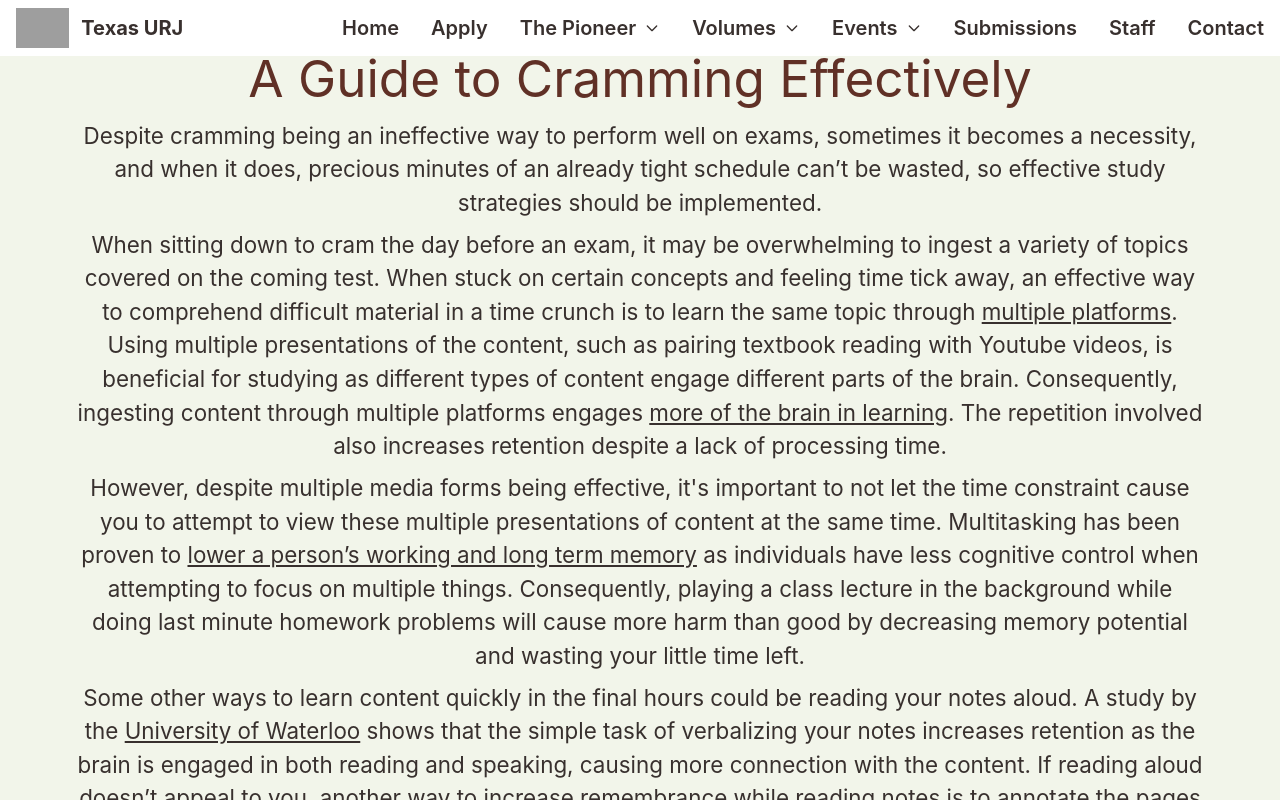
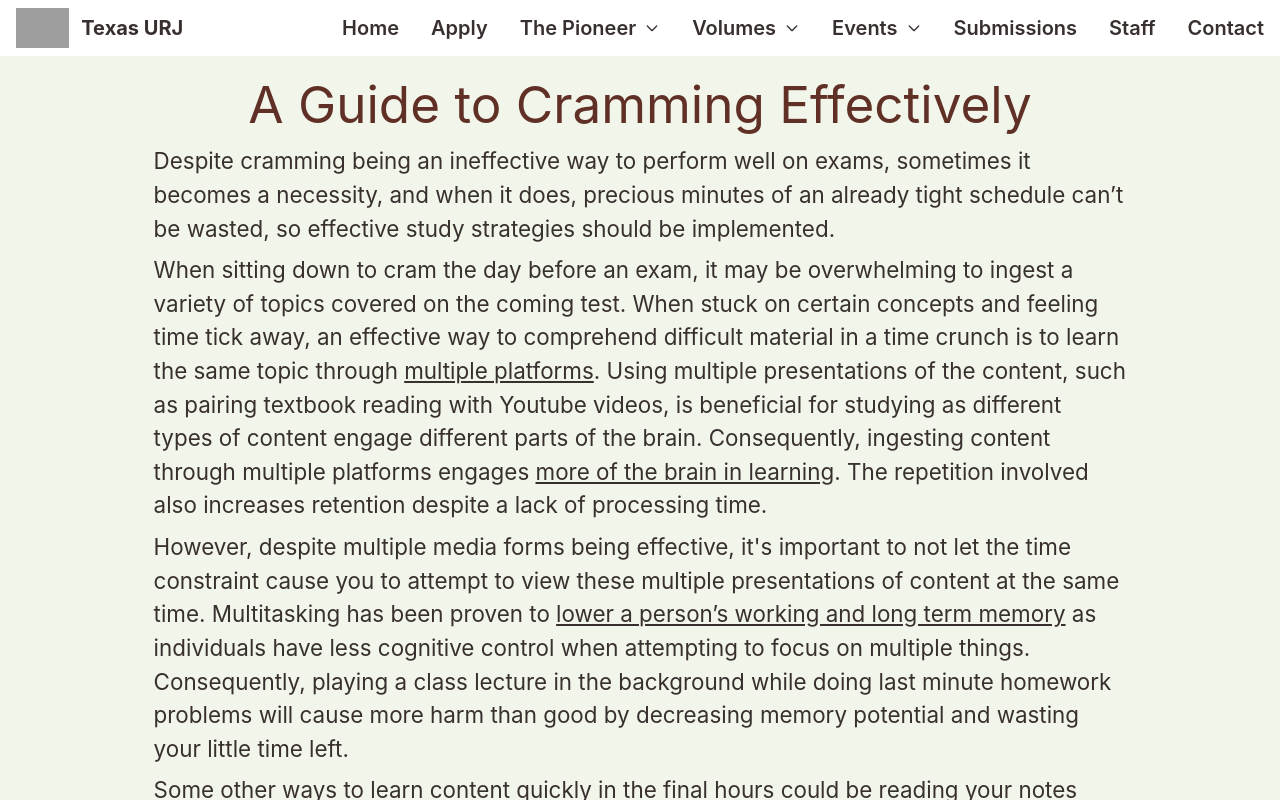
Before and after one commit to texas-urj/texas-urj.github.io, a Next.js app: page /pioneer/cramming-guide in a window 1280 px wide. Shown: the top 800 px of the page. Built offline with nearby package versions, Linux system fonts and the light colour scheme; grey boxes are pictures that could not be loaded.

Commit message:
pioneer formatting

```diff
--- a/pages/index.css
+++ b/pages/index.css
@@ -16,6 +16,7 @@ body {
 
 h1 {
   margin-left: 2vw;margin-right: 2vw;
+  padding-top: 2vw;
   margin-bottom: 0.25em;
   color: theme('colors.redumber');
   font-family: 'Ubuntu', -apple-system, BlinkMacSystemFont, 'Segoe UI', 'Roboto', 'Oxygen',
@@ -28,6 +29,7 @@ h1 {
 }
 
 h2{
+  padding-top: 2vw;
   color: theme('colors.redumber');
   font: bold;
   font-size: 4vw;
@@ -37,9 +39,10 @@ h2{
 }
 
 p {
-  margin-left: 6vw;margin-right: 6vw;
+  margin-left: 12vw;margin-right: 12vw;
   margin-bottom: 1vh;
   font-size:1.75vw;
+  text-align:left;
 }
 
 section {
--- a/pages/pioneer/cramming-guide.tsx
+++ b/pages/pioneer/cramming-guide.tsx
@@ -13,6 +13,7 @@ const Article = () => {
       {/* Adds the title to the top of the page */}
       <h2>A Guide to Cramming Effectively</h2>
       {/* Adds a paragraph of text. Add a separate <p></p> for each paragraph */}
+      <div>
       <p>Despite cramming being an ineffective way to perform well on exams, sometimes it becomes a necessity, and when it does, precious minutes of an already tight schedule can’t be wasted, so effective study strategies should be implemented.</p>
       <p>When sitting down to cram the day before an exam, it may be overwhelming to ingest a variety of topics covered on the coming test. When stuck on certain concepts and feeling time tick away, an effective way to comprehend difficult material in a time crunch is to learn the same topic through <a className="underline text-black" href="https://medicine.llu.edu/academics/resources/brain-based-techniques-retention-information">multiple platforms</a>. Using multiple presentations of the content, such as pairing textbook reading with Youtube videos, is beneficial for studying as different types of content engage different parts of the brain. Consequently, ingesting content through multiple platforms engages <a className="underline text-black" href="https://www.daniel-wong.com/2015/08/17/study-smart/">more of the brain in learning</a>. The repetition involved also increases retention despite a lack of processing time. </p>
       <p>However, despite multiple media forms being effective, it's important to not let the time constraint cause you to attempt to view these multiple presentations of content at the same time. Multitasking has been proven to <a className = "underline text-black"href="https://pubmed.ncbi.nlm.nih.gov/26223469/">lower a person’s working and long term memory</a> as individuals have less cognitive control when attempting to focus on multiple things.  Consequently, playing a class lecture in the background while doing last minute homework problems will cause more harm than good by decreasing memory potential and wasting your little time left. </p>
@@ -21,6 +22,7 @@ const Article = () => {
       <p>All these tasks will still take up time, especially if all left for the night before, but if you're thinking of pulling an all-nighter, don’t. Even if sleep becomes less of a priority in the face of cramming weeks worth of knowledge in your brain, getting <a className = "underline text-black"href="https://eduadvisor.my/articles/ways-to-cram-the-night-before-an-exam/?__cf_chl_rt_tk=uAE2p.GvtX3SqedzLbWM9AC9Sic5Ov.vubwGU5hfUrs-1637601200-0-gaNycGzNC1E">at least three hours of sleep</a> will increase your mental capacity for the exam. Three hours is the duration of one sleep cycle which will allow your mind time to rest and process the information studied. </p>
       <p>And to end this guide to cramming, for an easy memory enhancer, a hydrated mind is essential for learning. A study by <a className = "underline text-black"href="https://www.cambridge.org/core/journals/british-journal-of-nutrition/article/mild-dehydration-impairs-cognitive-performance-and-mood-of-men/3388AB36B8DF73E844C9AD19271A75BF">Cambridge University</a> states that dehydration causes slower reaction times on working memory tasks, meaning you should drink plenty of water on days that you are cramming in order to prevent additional factors working against information uptake. After reading aloud notes, self testing, and annotating, picking up a glass of water should be a piece of cake, so don’t skip out. </p>
       <p>Even though cramming is not the best plan for exam preparation, sometimes as a university student, it’s unavoidable, and if that is your course of action, at least be prepared with study tips and lifestyle alterations to set you up for maximum content uptake under a time limit.</p>
+      </div>
     </>
   );
 };
```
